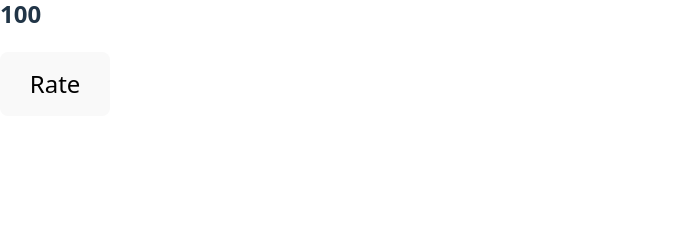
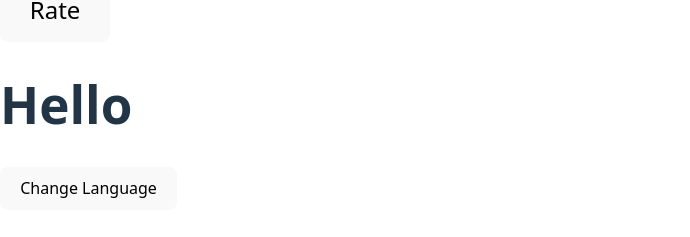
Before and after one commit to duyot/udn-react, a React (Vite) app: page / in a window 1280 px wide. Shown: the part 535-772 px from the top of the page, without its empty margins (0-690 px from the left). Built offline with nearby package versions, Linux system fonts and the light colour scheme.

Commit message:
Add for useEffect

```diff
--- /dev/null
+++ b/src/assets/language.json
@@ -0,0 +1,3 @@
+{
+    "hello": ["Hello", "مرحبا", "Hola", "Ciao", "Привет", "Merhaba"]
+}
--- /dev/null
+++ b/src/components/Hello.jsx
@@ -0,0 +1,29 @@
+
+
+// To display a button
+// Upon click, it should change the title of the page Hello to some languge, which should be initialized in data file
+
+import language from "../assets/language.json";
+import { useState } from "react";
+import { useEffect } from "react";
+
+export default function Hello(){
+const [currentIndex, setCurrentIndex] = useState(0);
+const helloArray = language.hello;
+
+
+    function changeLanguage(){
+        setCurrentIndex((prevIndex) => (prevIndex + 1) % helloArray.length);
+    }
+
+   useEffect(() => {
+    document.title = helloArray[currentIndex];
+   }, [currentIndex])
+
+    return (
+        <div>
+            <h1>{helloArray[currentIndex]}</h1>
+            <button onClick={() => changeLanguage()}>Change Language</button>
+        </div>
+    )
+}
--- a/src/main.jsx
+++ b/src/main.jsx
@@ -5,6 +5,7 @@ import App from './App.jsx'
 import Product from './Product.jsx'
 import Contact from "./components/Contact.jsx";
 import Fruits from "./components/Fruits.jsx";
+import Hello from "./components/Hello.jsx";
 
 // eslint-disable-next-line react-refresh/only-export-components
 function Header() {
@@ -28,5 +29,6 @@ createRoot(document.getElementById('root')).render(
     <Fruits />
     <App />
     <Product name="Product 1" price={100} />
+    <Hello />
   </StrictMode>,
 )
```
Also changed, not shown: 1 other file (tests, documents, lock files or other folders).
